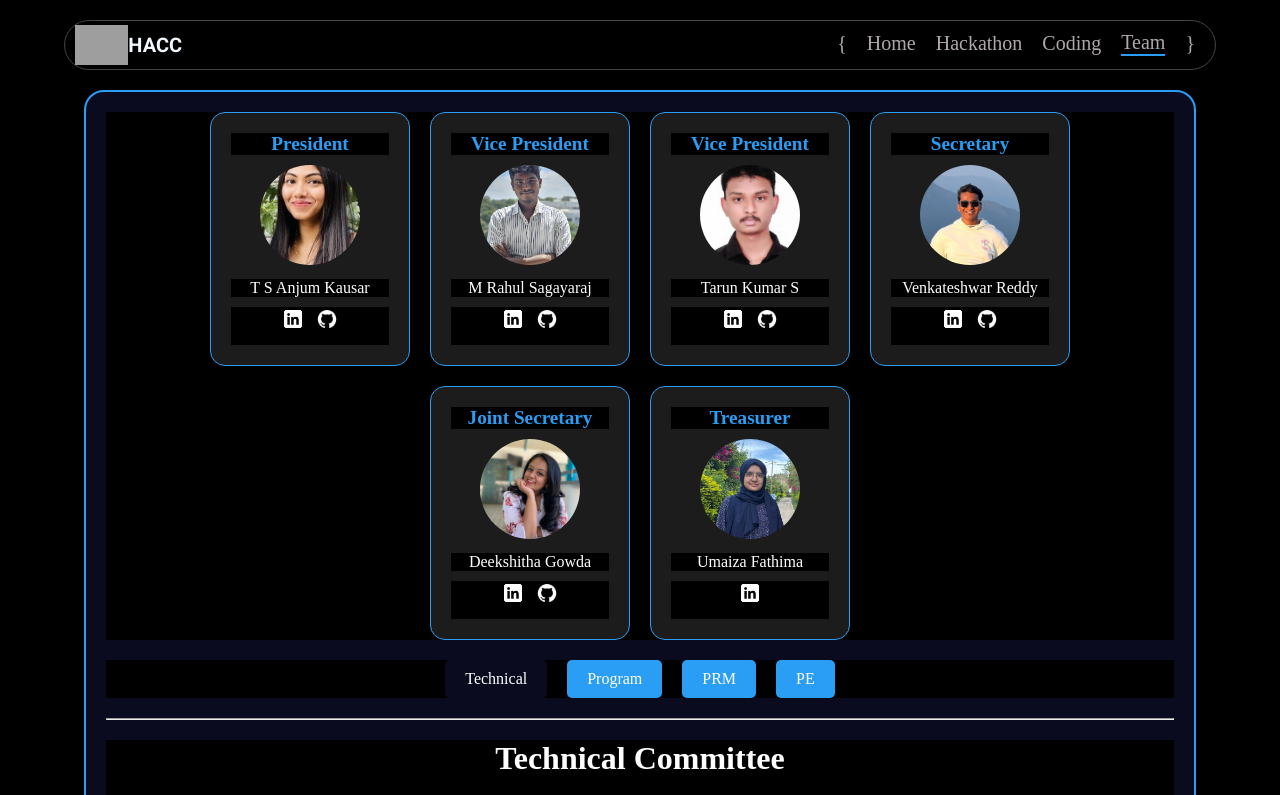
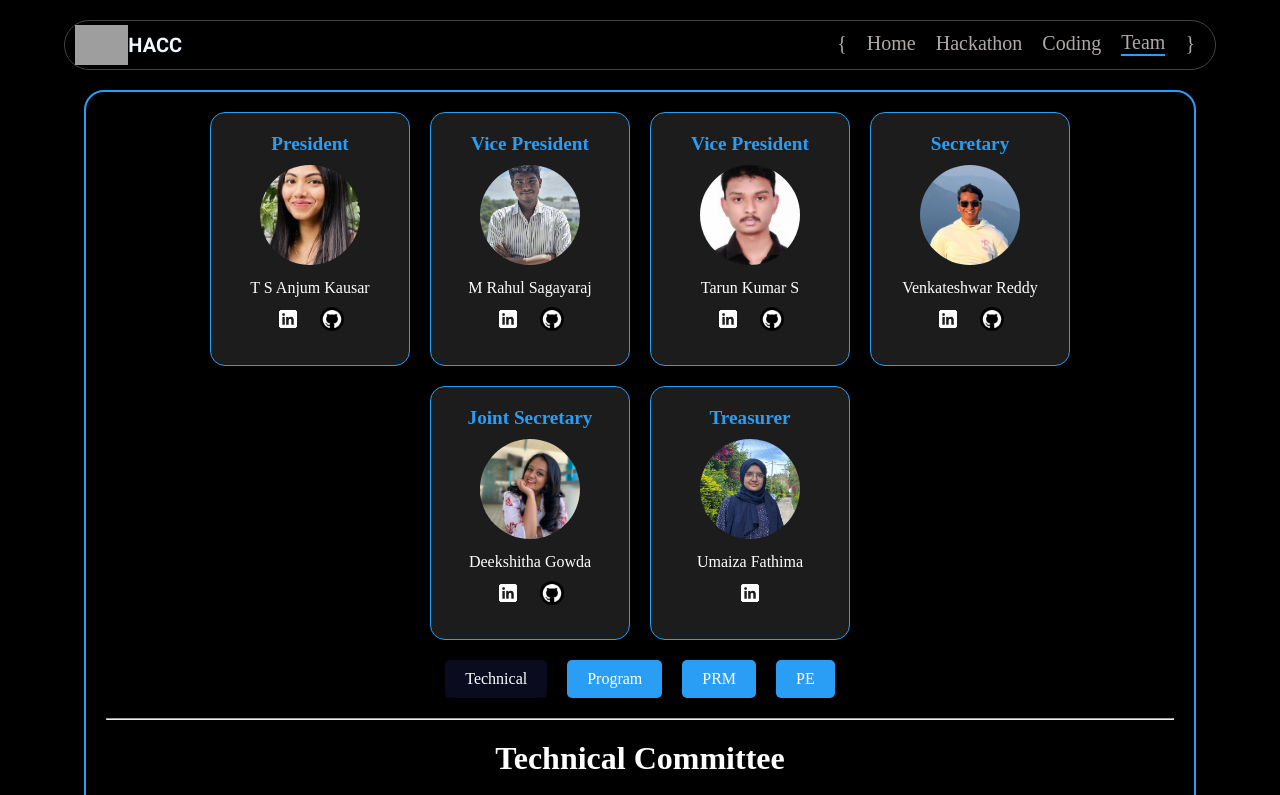
Before and after one commit to SnippetTechie/HACC, a React (Vite) app: page /team in a window 1280 px wide. Shown: the top 795 px of the page. Built offline with nearby package versions, Linux system fonts and the light colour scheme; grey boxes are pictures that could not be loaded.

Commit message:
Update team

```diff
--- a/src/pages/Team/Team.css
+++ b/src/pages/Team/Team.css
@@ -1,11 +1,15 @@
-.team{
+.team {
     border: 2px solid #2A9DF4;
     border-radius: 20px;
     margin: 20px;
     padding: 20px;
     text-align: center;
-    background-color: #0a0b1e;
+    background-color: transparent;
     color: white;
+}
+
+.team * {
+    background-color: transparent;
 }
 
 .sub-team{
@@ -20,9 +24,17 @@
     border-radius: 20px;
 }
 
+.member ul {
+    padding: 0;
+    display: flex;
+    justify-content: center;
+    align-items: center;
+}
+
 .member ul li{
     list-style: none;
-    display:inline;
+    display: inline-block;
+    margin: 0 5px;
 }
 
 .member ul li img{
```
